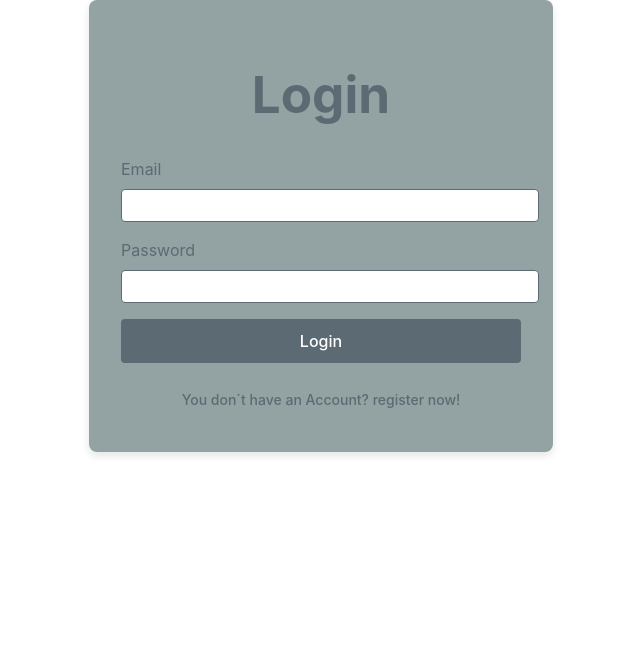
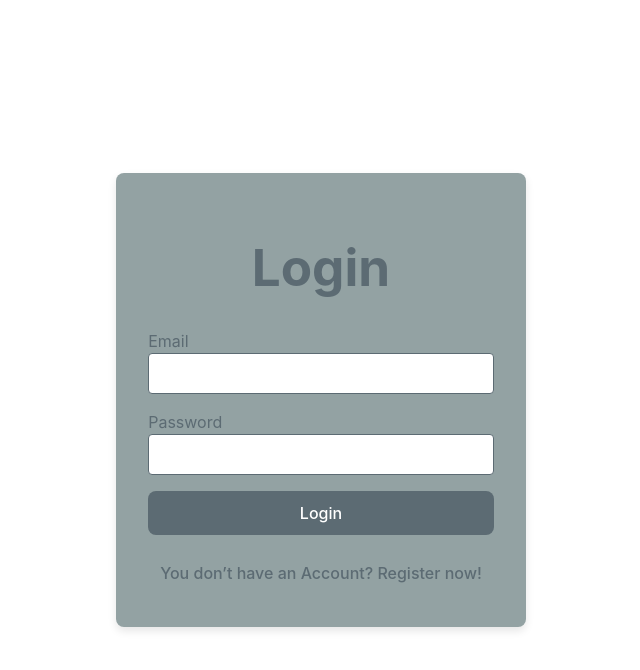
Before and after one commit to LetsGhost/PicturesBay-Frontend, a Vue app: page / in a window 1280 px wide. Shown: the top 670 px of the page, without its empty margins (319-959 px from the left). Built offline with nearby package versions, Linux system fonts and the light colour scheme.

Commit message:
refactor: Update login component layout and styling

```diff
--- a/src/components/login.vue
+++ b/src/components/login.vue
@@ -1,5 +1,5 @@
-<!-- src/components/Login.vue -->
 <template>
+  <div class="wrapper">
     <div class="login-container">
       <h1>Login</h1>
       <ErrorAlert v-if="errorMessage" :message="errorMessage" />
@@ -14,7 +14,8 @@
         </div>
         <button type="submit">Login</button>
       </form>
-      <button type="submit" class="register-button" @click="handleRegister">You don´t have an Account? register now!</button>
+      <button type="submit" class="register-button" @click="handleRegister">You don’t have an Account? Register now!</button>
+    </div>
   </div>
 </template>
 
@@ -41,14 +42,24 @@
 const handleRegister = () => {
   // Redirect the user to the register page
   router.push('/register');
-    console.log('Register');
 };
 </script>
 
-  <style scoped>
+<style scoped lang="scss">
+body, html {
+  height: 100%;
+  margin: 0;
+}
+
+.wrapper {
+  display: flex;
+  justify-content: center;
+  align-items: center;
+  height: 100vh; /* Full viewport height */
+}
+
 .login-container {
   max-width: 400px;
-    margin: 0 auto;
   padding: 2rem;
   background-color: #93A2A3;
   border-radius: 8px;
@@ -62,19 +73,17 @@
 
 .form-group {
   margin-bottom: 1rem;
-  }
-
-  label {
-    display: block;
-    margin-bottom: 0.5rem;
+  width: 100%;
   color: #5C6B73;
 }
 
 input {
   width: 100%;
-    padding: 0.5rem;
+  padding: 0.75rem;  /* Match button padding */
   border: 1px solid #5C6B73;
   border-radius: 4px;
+  box-sizing: border-box; /* Ensures the width includes padding */
+
 }
 
 button {
@@ -83,35 +92,21 @@
   background-color: #5C6B73;
   color: #fff;
   border: none;
-    border-radius: 4px;
   cursor: pointer;
 }
 
-  button:hover {
-    background-color: #4a5a63;
-  }
-
 .register-button {
+  width: 100%;
+  padding: 0.75rem;
+  color: #5C6B73;
+  margin-top: 1rem;
   background: none;
-  color: #5C6B73;
   border: none;
+  text-align: center;
   cursor: pointer;
-  display: block;
-  margin: 1rem auto 0;
-  text-align: center;
-  font-size: 0.875rem;
 }
 
 .register-button:hover {
   text-decoration: underline;
-  background: none;
-  color: #5C6B73;
-  border: none;
-  cursor: pointer;
-  display: block;
-  margin: 1rem auto 0;
-  text-align: center;
-  font-size: 0.875rem;
-};
-
+}
 </style>
```
Lines whose indentation alone changed are shown as unchanged.
